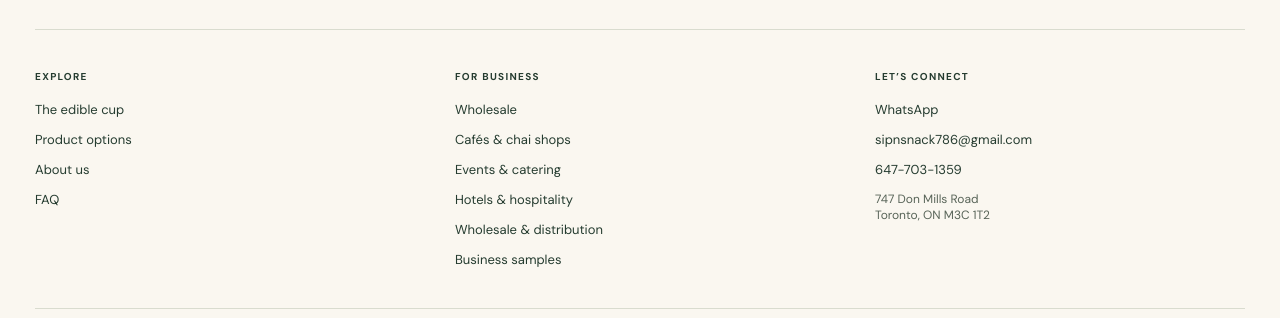
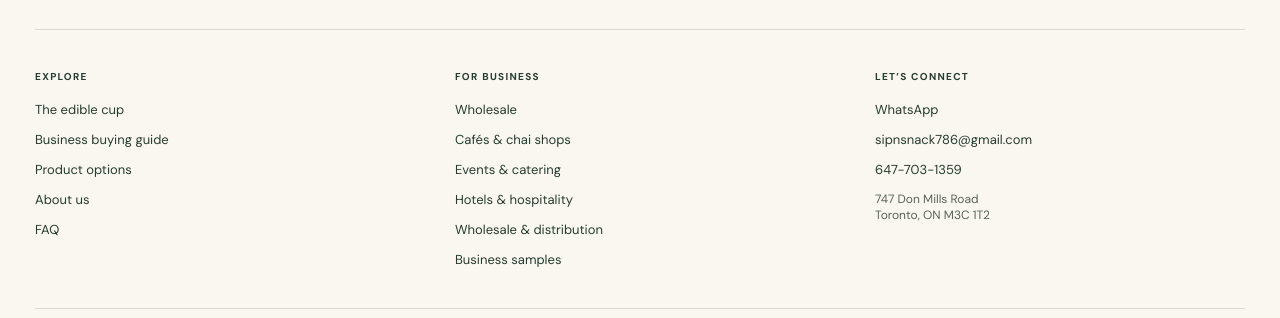
Before and after one commit to sipnsnack786-eng/sipnsnackco-website, a React (Vite) app: page / in a window 1280 px wide. Shown: the part 9022-9340 px from the top of the page. Built offline with nearby package versions, Linux system fonts and the light colour scheme.

Commit message:
Link business cup buying guide from homepage

```diff
--- a/Storefront.tsx
+++ b/Storefront.tsx
@@ -65,7 +65,7 @@ export default function Storefront() {
   const f = flavors[selected];
   return <>
     <div className="announcement">EDIBLE CUPS FOR BUSINESS <span>Toronto & GTA · Ontario · Canada + USA</span><a href="/wholesale">Wholesale inquiries <ArrowUpRight size={14}/></a></div>
-    <header className="site-header"><div className="header-inner"><Brand/><nav className="desktop-nav" aria-label="Main navigation"><a href="/edible-cups">The edible cup</a><a href="#business">For business</a><a href="/wholesale">Wholesale</a><a href="/distributors">Distributors</a><a href="#faq">FAQ</a></nav><a className="header-cta" href={sampleLink}>Request a sample <ArrowUpRight size={16}/></a><button className="menu-button" aria-label={mobile ? "Close menu" : "Open menu"} aria-expanded={mobile} aria-controls="mobile-nav" onClick={() => setMobile(!mobile)}>{mobile ? <X/> : <Menu/>}</button></div>{mobile && <nav id="mobile-nav" className="mobile-nav" aria-label="Mobile navigation" onClick={() => setMobile(false)}><a href="/edible-cups">The edible cup</a><a href="#flavours">Product options</a><a href="#business">For business</a><a href="/wholesale">Wholesale</a><a href="/events">Events & catering</a><a href="/distributors">Distributors</a><a href="#our-story">About us</a><a href="#faq">FAQ</a><a href="#inquiry">Contact</a></nav>}</header>
+    <header className="site-header"><div className="header-inner"><Brand/><nav className="desktop-nav" aria-label="Main navigation"><a href="/edible-cups">The edible cup</a><a href="#business">For business</a><a href="/wholesale">Wholesale</a><a href="/distributors">Distributors</a><a href="#faq">FAQ</a></nav><a className="header-cta" href={sampleLink}>Request a sample <ArrowUpRight size={16}/></a><button className="menu-button" aria-label={mobile ? "Close menu" : "Open menu"} aria-expanded={mobile} aria-controls="mobile-nav" onClick={() => setMobile(!mobile)}>{mobile ? <X/> : <Menu/>}</button></div>{mobile && <nav id="mobile-nav" className="mobile-nav" aria-label="Mobile navigation" onClick={() => setMobile(false)}><a href="/edible-cups">The edible cup</a><a href="/cup-buying-guide">Business buying guide</a><a href="#flavours">Product options</a><a href="#business">For business</a><a href="/wholesale">Wholesale</a><a href="/events">Events & catering</a><a href="/distributors">Distributors</a><a href="#our-story">About us</a><a href="#faq">FAQ</a><a href="#inquiry">Contact</a></nav>}</header>
     <main>
       <section className="hero" id="the-cup">
         <div className="hero-copy"><span className="eyebrow">DRINK · ENJOY · EAT</span><h1>The cup<br/>you can <em>eat.</em></h1><p className="hero-lead">Make the last sip<br/>the start of something new.</p><p className="hero-body">Edible beverage cups for cafés, chai shops, hotels and caterers. Bring a sip-and-bite experience to your business, with made-to-order wholesale supply.</p><div className="hero-actions"><Cta href={sampleLink}>Request business samples</Cta><a className="text-link" href="#inquiry">Get wholesale pricing <ArrowRight size={18}/></a></div><p className="hero-footnote">Business buyers only. Serving Toronto, the GTA and beyond.</p></div>
@@ -83,7 +83,7 @@ export default function Storefront() {
       <section className="faq section" id="faq"><div><span className="eyebrow">A FEW THINGS YOU MAY BE WONDERING</span><h2>Good questions.<br/><em>Clear answers.</em></h2><p>Planning your first order?<br/><a href={`mailto:${SITE.email}`}>Ask us directly <ArrowUpRight size={15}/></a></p></div><div className="faq-list">{faqs.map(([q, a], i) => <article key={q}><h3><button onClick={() => setOpenFaq(openFaq === i ? null : i)} aria-expanded={openFaq === i} aria-controls={`faq-answer-${i}`}>{q}{openFaq === i ? <Minus size={18}/> : <Plus size={18}/>}</button></h3><div id={`faq-answer-${i}`} hidden={openFaq !== i}><p>{a}</p></div></article>)}</div></section>
       <section className="contact section" id="contact"><div className="contact-copy"><span className="eyebrow">YOUR BUSINESS. YOUR NEXT SERVE.</span><h2>Let’s make<br/><em>it happen.</em></h2><p>Tell us about your business, your drinks and the quantity you have in mind. Request samples, wholesale pricing or a distribution discussion.</p><div className="contact-options"><a href={wa}><MessageCircle size={22}/><span>Start a conversation<strong>Message us on WhatsApp</strong></span><ArrowUpRight size={20}/></a><a href="tel:+16477031359"><Coffee size={22}/><span>Talk to Sip N Snack Co.<strong>{SITE.phone}</strong></span><ArrowUpRight size={20}/></a></div><p className="contact-email"><a href={`mailto:${SITE.email}`}>{SITE.email}</a><br/>{SITE.address1}<br/>{SITE.address2}<br/>Toronto & GTA · Ontario · Canada + USA</p></div><Inquiry flavor={f.name}/></section>
     </main>
-    <footer className="site-footer"><div className="footer-top"><Brand/><p>Bite. Sip. <em>Smile.</em></p><a className="back-top" href="#the-cup">Back to top ↑</a></div><div className="footer-links"><div><span>EXPLORE</span><a href="/edible-cups">The edible cup</a><a href="#flavours">Product options</a><a href="#our-story">About us</a><a href="#faq">FAQ</a></div><div><span>FOR BUSINESS</span><a href="/wholesale">Wholesale</a>{segments.map(([title, href]) => <a href={href} key={href}>{title}</a>)}<a href={sampleLink}>Business samples</a></div><div><span>LET’S CONNECT</span><a href={wa}>WhatsApp</a><a href={`mailto:${SITE.email}`}>{SITE.email}</a><a href="tel:+16477031359">{SITE.phone}</a><p>{SITE.address1}<br/>{SITE.address2}</p></div></div><div className="footer-bottom"><span>© 2026 Sip N Snack Co. · Bite • Sip • Smile.</span><span><a href="/privacy">Privacy</a> · Product imagery is illustrative.</span></div></footer>
+    <footer className="site-footer"><div className="footer-top"><Brand/><p>Bite. Sip. <em>Smile.</em></p><a className="back-top" href="#the-cup">Back to top ↑</a></div><div className="footer-links"><div><span>EXPLORE</span><a href="/edible-cups">The edible cup</a><a href="/cup-buying-guide">Business buying guide</a><a href="#flavours">Product options</a><a href="#our-story">About us</a><a href="#faq">FAQ</a></div><div><span>FOR BUSINESS</span><a href="/wholesale">Wholesale</a>{segments.map(([title, href]) => <a href={href} key={href}>{title}</a>)}<a href={sampleLink}>Business samples</a></div><div><span>LET’S CONNECT</span><a href={wa}>WhatsApp</a><a href={`mailto:${SITE.email}`}>{SITE.email}</a><a href="tel:+16477031359">{SITE.phone}</a><p>{SITE.address1}<br/>{SITE.address2}</p></div></div><div className="footer-bottom"><span>© 2026 Sip N Snack Co. · Bite • Sip • Smile.</span><span><a href="/privacy">Privacy</a> · Product imagery is illustrative.</span></div></footer>
     <a className="floating-whatsapp" href={wa} aria-label="Message Sip N Snack on WhatsApp"><MessageCircle size={24}/></a><div className="mobile-sticky"><a href="tel:+16477031359" aria-label="Call Sip N Snack Co."><Coffee size={21}/></a><a href={sampleLink}>Request business samples <ArrowUpRight size={18}/></a></div>
   </>;
 }
```
